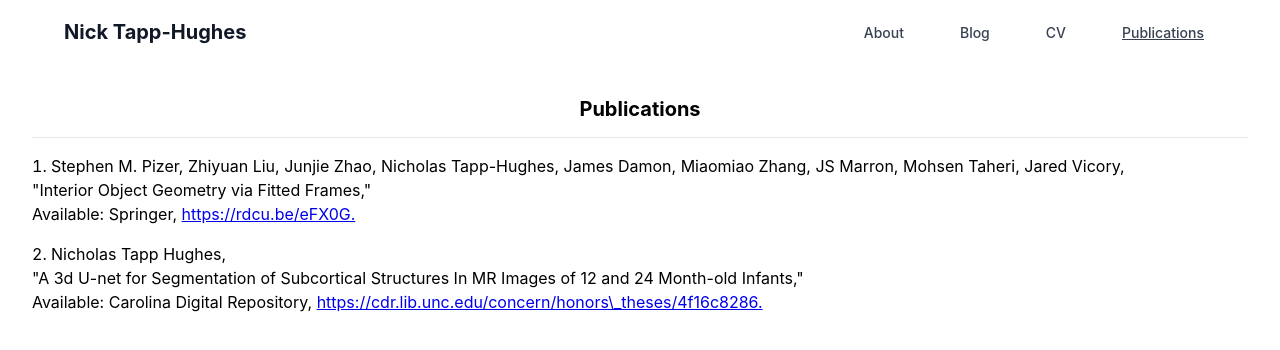
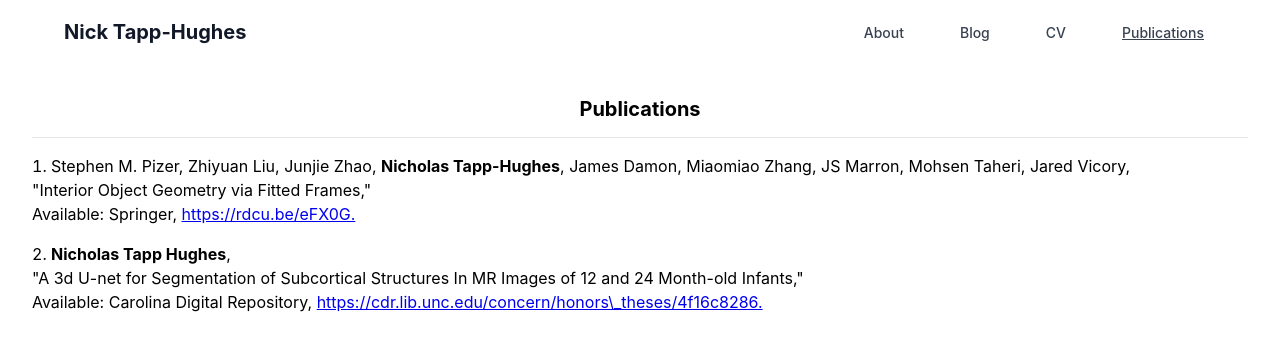
Before and after one commit to tapphughesn/blog, a React (Vite) app in the folder app/: page /publications in a window 1280 px wide. Shown: the top 350 px of the page. Built offline with nearby package versions, Linux system fonts and the light colour scheme.

Commit message:
bold my name in publications

```diff
--- a/app/src/publications.tsx
+++ b/app/src/publications.tsx
@@ -9,14 +9,14 @@ function Publications() {
             </h2>
             <ol className="publications-list">
                 <li>
-                    Stephen M. Pizer, Zhiyuan Liu, Junjie Zhao, Nicholas Tapp-Hughes, James Damon, Miaomiao Zhang, JS Marron, Mohsen Taheri, Jared Vicory,
+                    Stephen M. Pizer, Zhiyuan Liu, Junjie Zhao, <strong>Nicholas Tapp-Hughes</strong>, James Damon, Miaomiao Zhang, JS Marron, Mohsen Taheri, Jared Vicory,
                     <br />
                     "Interior Object Geometry via Fitted Frames,"
                     <br />
                     Available: Springer, <a href="https://rdcu.be/eFX0G">https://rdcu.be/eFX0G.</a>
                 </li>
                 <li>
-                    Nicholas Tapp Hughes,
+                    <strong>Nicholas Tapp Hughes</strong>,
                     <br />
                     "A 3d U-net for Segmentation of Subcortical Structures In MR Images of 12 and 24 Month-old Infants,"
                     <br />
```
